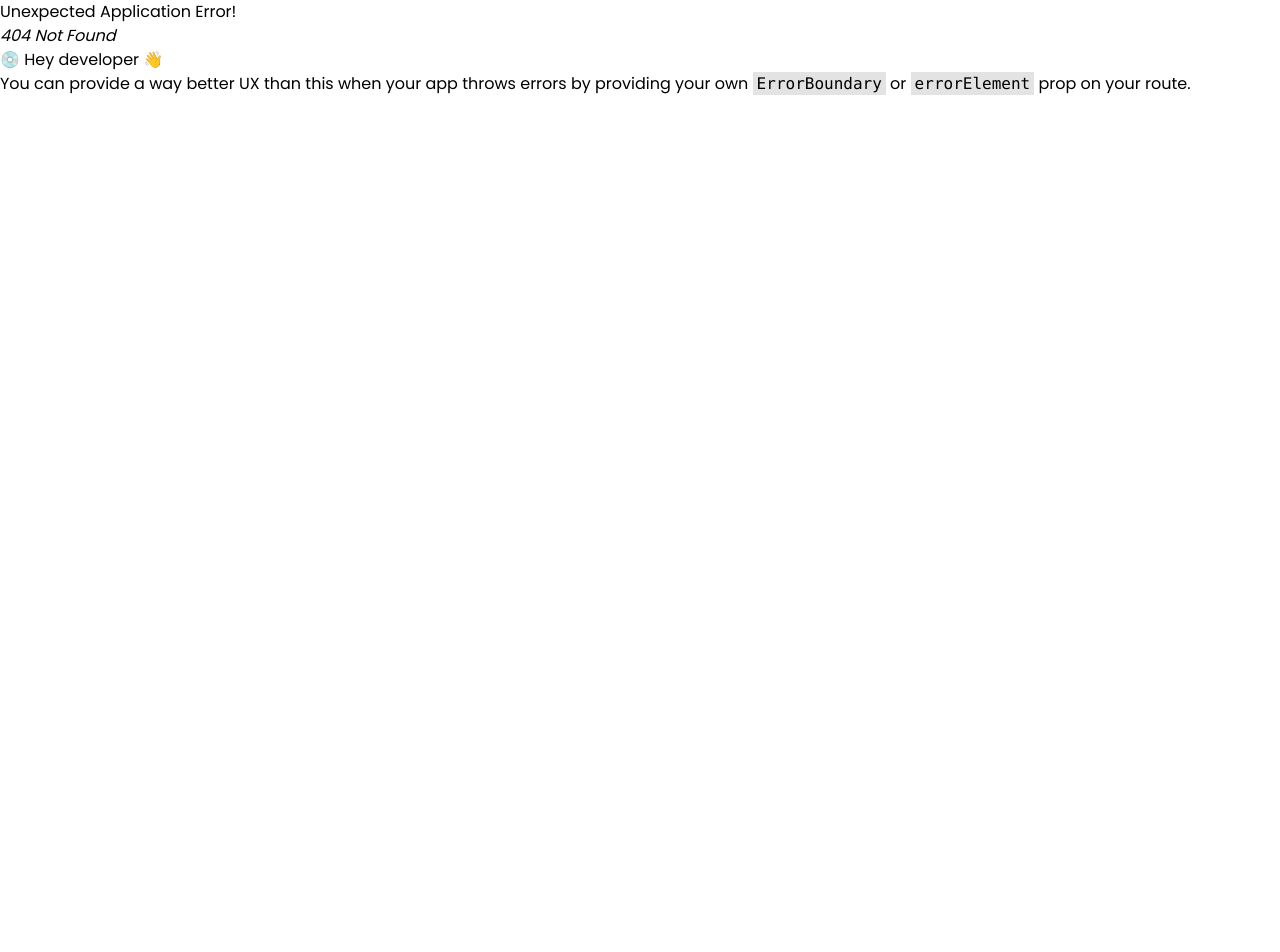
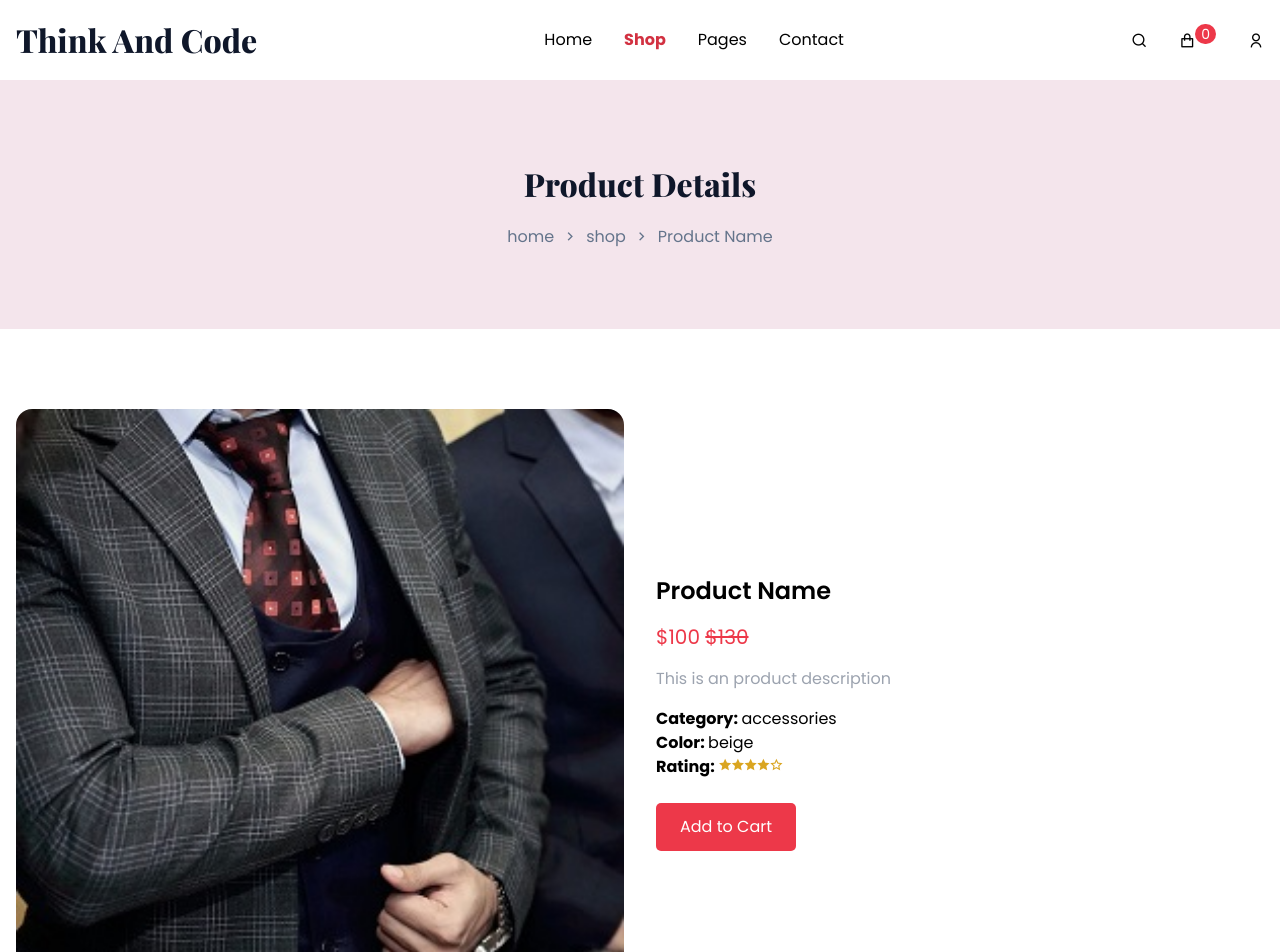
Before and after one commit to Bhaskar-Patel-26/react-e-commerce-client-server, a React (Vite) app: page /shop/1 in a window 1280 px wide. Before the commit this address had no page. Shown: the top 952 px of the page. Before the commit the page ends 800 px from the top, so only its background shows below. Built offline with nearby package versions, Linux system fonts and the light colour scheme.

Commit message:
Single product page is completed

```diff
--- /dev/null
+++ b/src/components/shop/SingleProduct.jsx
@@ -0,0 +1,54 @@
+import { Link } from "react-router-dom";
+import img from '../../assets/instagram-6.jpg';
+import RatingStars from "../RatingStars";
+
+const SingleProduct = () => {
+  return (
+    <>
+      <section className="section__container bg-primary-light">
+        <h2 className="section__header capitalize">Product Details</h2>
+        <div className="section__subheader space-x-2">
+            <span className="hover:text-primary"><Link to="/">home</Link></span>
+            <i className="ri-arrow-right-s-line"></i>
+            <span className="hover:text-primary"><Link to="/">shop</Link></span>
+            <i className="ri-arrow-right-s-line"></i>
+            <span className="hover:text-primary">Product Name</span>
+        </div>
+      </section>
+
+      <section className="section__container">
+        <div className="flex flex-col items-center md:flex-row gap-8">
+            {/* Product Image */}
+            <div className="md:w-1/2 w-full">
+                <img src={img} alt="" className="rounded-2xl w-full h-auto" />
+            </div>
+
+            <div className="md:w-1/2 w-full">
+                <h3 className="text-2xl font-semibold mb-4">Product Name</h3>
+                <p className="text-xl text-primary mb-4">$100 <s>$130</s></p>
+                <p className="text-gray-400 mb-4">This is an product description</p>
+
+                {/* Additional product info */}
+                <div>
+                    <p><strong>Category: </strong>accessories</p>
+                    <p><strong>Color: </strong>beige</p>
+                    <div className="flex gap-1 items-center">
+                        <strong>Rating:</strong>
+                        <RatingStars rating={"4"} />
+                    </div>
+                </div>
+                <button className="btn mt-6">Add to Cart</button>
+            </div>
+        </div>
+      </section>
+
+      {/* Reviews */}
+      {/* TODO: Work with review when will have API */}
+      <section className="section__container">
+        Reviews Here
+      </section>
+    </>
+  );
+};
+
+export default SingleProduct;
--- a/src/routes/router.jsx
+++ b/src/routes/router.jsx
@@ -4,6 +4,7 @@ import HomePage from "../pages/HomePage";
 import CategoryPage from "../pages/CategoryPage";
 import SearchPage from "../pages/SearchPage";
 import ShopPage from "../pages/ShopPage";
+import SingleProduct from "../components/shop/SingleProduct";
 
 const router = createBrowserRouter([
   {
@@ -26,6 +27,10 @@ const router = createBrowserRouter([
         element: <ShopPage />,
       },
       {
+        path: "/shop/:id",
+        element: <SingleProduct />,
+      },
+      {
         path: "/blog",
         element: <div>Blog Page</div>,
       },
```
